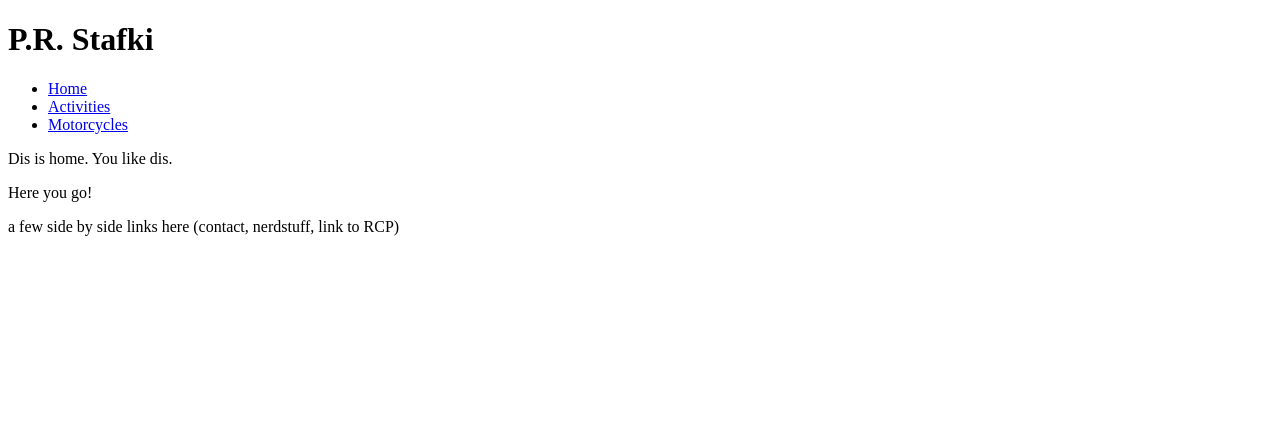
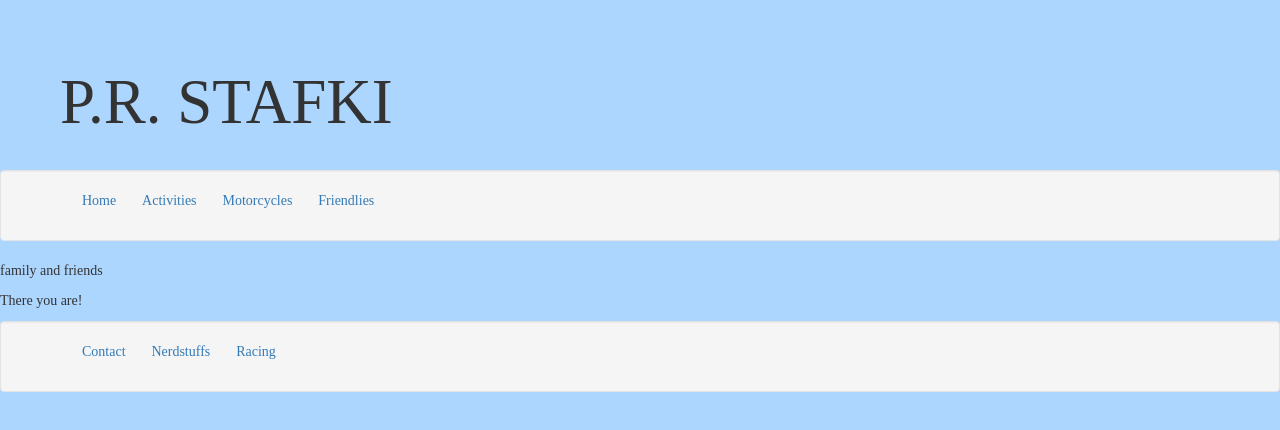
Before and after one commit to paulstafki/angular_personal_page, a website: page server/public/assets/views/index.html at #/friendlies in a window 1280 px wide. Drawn offline with Linux system fonts and the light colour scheme; files that its build step writes are made by us from their sources; a web font is replaced by a local one.

Commit message:
Footer links good to go, pages linked up, time for fun content

```diff
--- a/Gruntfile.js
+++ b/Gruntfile.js
@@ -20,6 +20,14 @@ module.exports = function(grunt){
                 cwd: 'client',
                 src: "styles/style.css",
                 "dest": "server/public/assets/"
+            },
+            bootstrap: {
+                expand: true,
+                cwd: 'node_modules',
+                src: [
+                    "bootstrap/dist/css/bootstrap.min.css"
+                ],
+                "dest": "server/public/vendors/"
             },
             angular: {
                 expand: true,
@@ -51,7 +59,8 @@ module.exports = function(grunt){
                 src: [
                     "views/routes/activities.html",
                     "views/routes/home.html",
-                    "views/routes/motorcycles.html"
+                    "views/routes/motorcycles.html",
+                    "views/routes/friendlies.html"
                 ],
                 "dest": "server/public/assets/"
             }
--- a/client/scripts/app.js
+++ b/client/scripts/app.js
@@ -16,6 +16,10 @@ myApp.config(['$routeProvider', function($routeProvider){
             templateUrl: "/assets/views/routes/motorcycles.html",
             controller: "AnotherController"
         }).
+        when('/friendlies', {
+            templateUrl: "/assets/views/routes/friendlies.html",
+            controller: "AnotherController"
+        }).
         otherwise({
             redirectTo: "/home"
         })
--- a/client/styles/style.css
+++ b/client/styles/style.css
@@ -1,3 +1,25 @@
 body {
-    background-color: #009926;
+    background-color: #ADD6FF;
 }
+
+.jumbotron {
+    height: 140px;
+    background-color: #ADD6FF;
+}
+
+h1, h2, h3, h4, h5, p, li {
+    font-family: Monda;
+}
+
+h1 {
+    padding-left: 60px;
+}
+
+ul {
+    list-style-type: none;
+}
+
+li {
+    display: inline;
+    padding-left: 22px;
+}
--- a/client/views/index.html
+++ b/client/views/index.html
@@ -1,31 +1,38 @@
 <!DOCTYPE html>
 <html ng-app="myApp">
     <head lang="UTF-8">
-        <link rel=stylesheet" href="/assets/styles/style.css">
+        <title>PR Stafki, personal page</title>
+        <link rel="stylesheet" href="/vendors/bootstrap/dist/css/bootstrap.min.css">
+        <link rel="stylesheet" href="/assets/styles/style.css">
+        <link href='http://fonts.googleapis.com/css?family=Monda' rel='stylesheet' type='text/css'>
 
     </head>
     <body>
         <header>
             <div class="jumbotron">
-                <h1>P.R. Stafki</h1>
+                <h1>P.R. STAFKI</h1>
             </div>
         </header>
-        <ul>
-            <li><a href="#home">Home</a></li>
-            <li><a href="#activities">Activities</a></li>
-            <li><a href="#motorcycles">Motorcycles</a></li>
-        </ul>
+        <div class="well">
+            <ul>
+                <li><a href="#home">Home</a></li>
+                <li><a href="#activities">Activities</a></li>
+                <li><a href="#motorcycles">Motorcycles</a></li>
+                <li><a href="#friendlies">Friendlies</a></li>
+            </ul>
+        </div>
         <div>
             <main ng-view></main>
         </div>
-
         <footer>
-            <p>a few side by side links here (contact, nerdstuff, link to RCP)</p>
+            <div class="well">
+                <ul class="footies">
+                    <li><a href="https://www.linkedin.com/pub/paul-r-stafki/b8/54a/207">Contact</a></li>
+                    <li><a href="https://github.com/paulstafki">Nerdstuffs</a></li>
+                    <li><a href="http://www.roadclosedracing.com/drupal/">Racing</a></li>
+                </ul>
+            </div>
         </footer>
-
-
-
-
 
     <script type="text/javascript" src="/vendors/angular/angular.min.js"></script>
     <script type="text/javascript" src="/vendors/angular-route/angular-route.min.js"></script>
--- a/server/public/assets/styles/style.css
+++ b/server/public/assets/styles/style.css
@@ -1,3 +1,25 @@
 body {
-    background-color: #009926;
+    background-color: #ADD6FF;
 }
+
+.jumbotron {
+    height: 140px;
+    background-color: #ADD6FF;
+}
+
+h1, h2, h3, h4, h5, p, li {
+    font-family: Monda;
+}
+
+h1 {
+    padding-left: 60px;
+}
+
+ul {
+    list-style-type: none;
+}
+
+li {
+    display: inline;
+    padding-left: 22px;
+}
--- a/server/public/assets/views/index.html
+++ b/server/public/assets/views/index.html
@@ -1,31 +1,38 @@
 <!DOCTYPE html>
 <html ng-app="myApp">
     <head lang="UTF-8">
-        <link rel=stylesheet" href="/assets/styles/style.css">
+        <title>PR Stafki, personal page</title>
+        <link rel="stylesheet" href="/vendors/bootstrap/dist/css/bootstrap.min.css">
+        <link rel="stylesheet" href="/assets/styles/style.css">
+        <link href='http://fonts.googleapis.com/css?family=Monda' rel='stylesheet' type='text/css'>
 
     </head>
     <body>
         <header>
             <div class="jumbotron">
-                <h1>P.R. Stafki</h1>
+                <h1>P.R. STAFKI</h1>
             </div>
         </header>
-        <ul>
-            <li><a href="#home">Home</a></li>
-            <li><a href="#activities">Activities</a></li>
-            <li><a href="#motorcycles">Motorcycles</a></li>
-        </ul>
+        <div class="well">
+            <ul>
+                <li><a href="#home">Home</a></li>
+                <li><a href="#activities">Activities</a></li>
+                <li><a href="#motorcycles">Motorcycles</a></li>
+                <li><a href="#friendlies">Friendlies</a></li>
+            </ul>
+        </div>
         <div>
             <main ng-view></main>
         </div>
-
         <footer>
-            <p>a few side by side links here (contact, nerdstuff, link to RCP)</p>
+            <div class="well">
+                <ul class="footies">
+                    <li><a href="https://www.linkedin.com/pub/paul-r-stafki/b8/54a/207">Contact</a></li>
+                    <li><a href="https://github.com/paulstafki">Nerdstuffs</a></li>
+                    <li><a href="http://www.roadclosedracing.com/drupal/">Racing</a></li>
+                </ul>
+            </div>
         </footer>
-
-
-
-
 
     <script type="text/javascript" src="/vendors/angular/angular.min.js"></script>
     <script type="text/javascript" src="/vendors/angular-route/angular-route.min.js"></script>
--- /dev/null
+++ b/server/public/assets/views/routes/friendlies.html
@@ -0,0 +1,2 @@
+<p>family and friends</p>
+<p>{{thing}}</p>
```
Also changed, not shown: client/views/routes/friendlies.html (added, +2 -0 lines), server/public/assets/scripts/app.min.js, server/public/vendors/bootstrap/dist/css/bootstrap.min.css (added).
